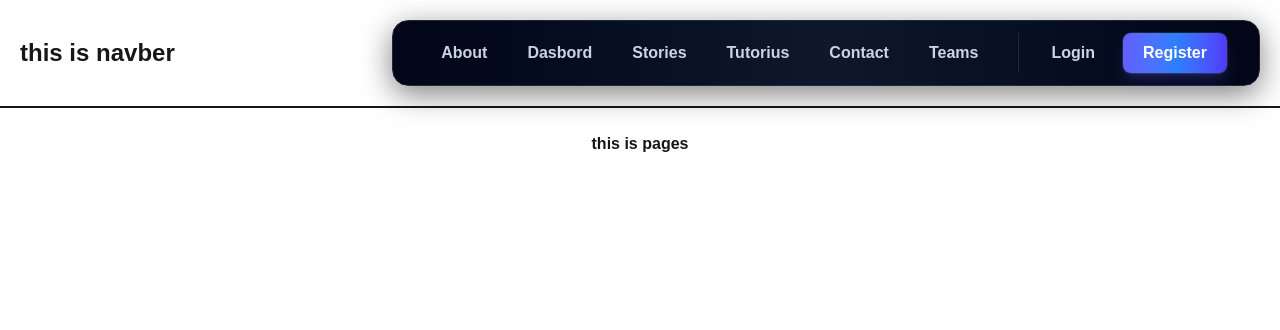
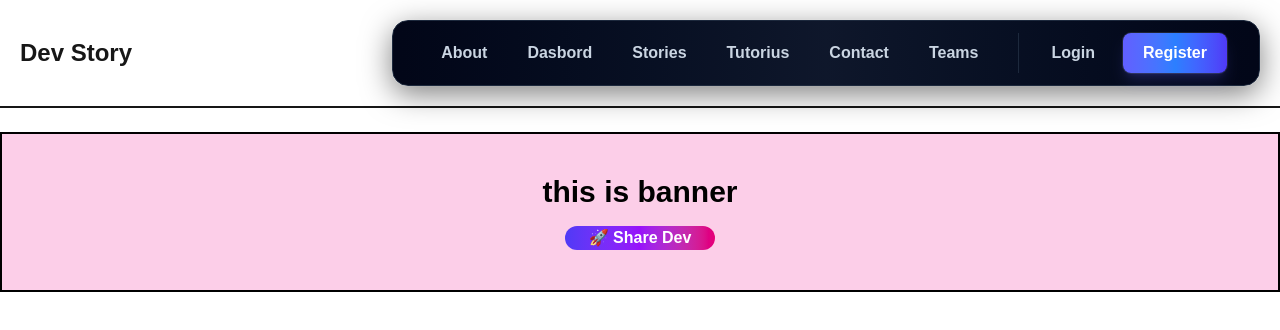
Before and after one commit to nikel123-sketch/Dev-Story-Next-Js-Fast-Project, a Next.js app: page / in a window 1280 px wide. Shown: the top 330 px of the page. Built offline with nearby package versions, Linux system fonts and the light colour scheme.

Commit message:
btn setup

```diff
--- a/src/app/page.jsx
+++ b/src/app/page.jsx
@@ -1,9 +1,11 @@
+import Banner from "@/components/Banner/Banner";
 import Image from "next/image";
+
 
 export default function Home() {
   return (
     <div>
-      <h1>this is pages</h1>
+     <Banner></Banner>
 
     </div>
   );
--- /dev/null
+++ b/src/components/Banner/Banner.jsx
@@ -0,0 +1,39 @@
+"use client";
+import { useRouter } from 'next/navigation';
+import React from 'react';
+const Banner = () => {
+
+    const route=useRouter();
+    const hendlebtn=()=>{
+        const password=prompt('inter your password')
+        if(password=='1234'){
+            route.push('/Dasbord')
+
+        }
+        else{
+            alert('incorect password')
+            return
+        }
+    }
+    return (
+      <div className="border-2 bg-pink-200 text-black space-y-4 p-10">
+        <h2 className="font-bold text-3xl">this is banner</h2>
+
+        <button
+        onClick={hendlebtn}
+                className="
+            btn
+            bg-gradient-to-r from-indigo-600 via-purple-600 to-pink-600
+            text-white
+            font-semibold
+            px-6
+            rounded-xl
+        "
+                >
+          🚀 Share Dev
+        </button>
+      </div>
+    );
+};
+
+export default Banner;
--- a/src/components/Navber/Navber.jsx
+++ b/src/components/Navber/Navber.jsx
@@ -1,10 +1,11 @@
 
+import Link from 'next/link';
 import React from 'react';
 
 const Navber = () => {
     return (
       <div className="border-b-2  p-5 flex items-center justify-between">
-        <h2 className="font-bold text-2xl ">this is navber</h2>
+        <Link href={'/'} className="font-bold text-2xl ">Dev Story</Link>
 
         <nav
           className="font-semibold flex items-center gap-2 px-8 py-3 rounded-2xl
```
